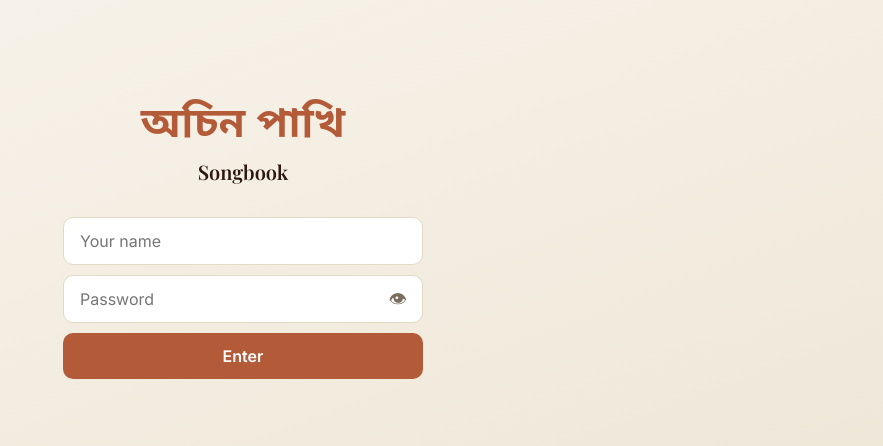
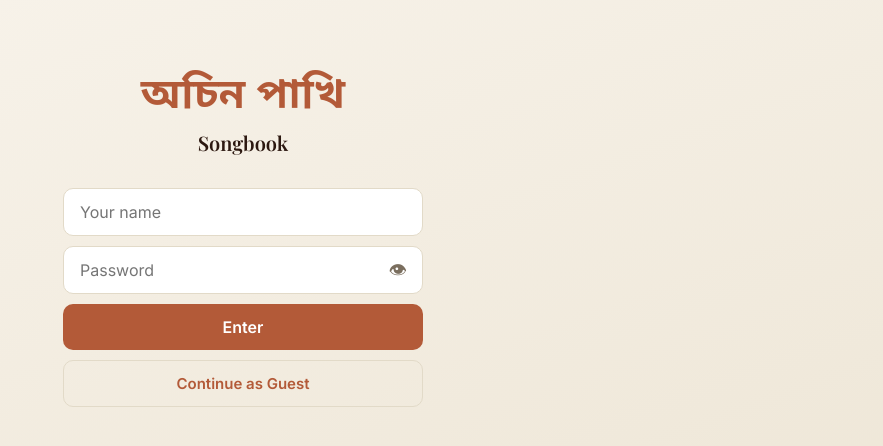
Before and after one commit to ochinpakhichicago/ochin-pakhi-songbook, a React (Vite) app: page / in a window 1280 px wide. Shown: the part 162-608 px from the top of the page, without its empty margins (397-1280 px from the left). Built offline with nearby package versions, Linux system fonts and the light colour scheme.

Commit message:
updated changes for guest login

```diff
--- a/src/App.jsx
+++ b/src/App.jsx
@@ -220,6 +220,25 @@ function PasswordGate({ onUnlock }) {
           }}
         >
           Enter
+        </button>
+        <button
+          onClick={() => onUnlock({ name: "Guest", role: "guest" })}
+          style={{
+            width: "100%",
+            padding: "13px 0",
+            marginTop: 10,
+            background: "none",
+            color: colors.accent,
+            border: `1.5px solid ${colors.border}`,
+            borderRadius: 10,
+            fontSize: 15,
+            fontWeight: 600,
+            fontFamily: font.body,
+            cursor: "pointer",
+            minHeight: 44,
+          }}
+        >
+          Continue as Guest
         </button>
       </div>
     </div>
@@ -501,12 +520,12 @@ function SongList({ songs, onSelect, searchState }) {
 }
 
 // ─── Song Detail ───
-function SongDetail({ song, onBack, onPlay, onTagClick, backLabel = "All Songs" }) {
+function SongDetail({ song, onBack, onPlay, onTagClick, backLabel = "All Songs", role = "member" }) {
   const [tab, setTab] = useState("lyrics");
   const [activeWord, setActiveWord] = useState(null);
   const ttsAudioRef = useRef(null);
 
-  const tabs = [
+  const allTabs = [
     { key: "lyrics", label: "Lyrics" },
     { key: "glossary", label: "Glossary" },
     { key: "notes", label: "Arrangement" },
@@ -514,6 +533,8 @@ function SongDetail({ song, onBack, onPlay, onTagClick, backLabel = "All Songs"
     { key: "ours", label: "Our Recording" },
     { key: "discussion", label: "Discussion" },
   ];
+  const guestTabKeys = new Set(["lyrics", "glossary", "ours"]);
+  const tabs = role === "guest" ? allTabs.filter((t) => guestTabKeys.has(t.key)) : allTabs;
 
   const wordLookup = useMemo(() => {
     const map = {};
@@ -1530,7 +1551,8 @@ function SetlistCard({ sl, onClick }) {
 }
 
 function SetlistsTab({ allSongs, user, onSelectSong }) {
-  const [mySetlists, setMySetlists] = useState(() => loadPersonalSetlists(user.name));
+  const isGuest = user.role === "guest";
+  const [mySetlists, setMySetlists] = useState(() => isGuest ? [] : loadPersonalSetlists(user.name));
   const [activeId, setActiveId] = useState(null);
   const [activeIsPersonal, setActiveIsPersonal] = useState(false);
 
@@ -1545,6 +1567,8 @@ function SetlistsTab({ allSongs, user, onSelectSong }) {
 
   const openBand = (id) => { setActiveId(id); setActiveIsPersonal(false); };
   const openMy = (id) => { setActiveId(id); setActiveIsPersonal(true); };
+
+  const bandSetlists = isGuest ? STATIC_SETLISTS.filter((sl) => sl.guestVisible) : STATIC_SETLISTS;
 
   if (activeId) {
     if (activeIsPersonal) {
@@ -1561,9 +1585,9 @@ function SetlistsTab({ allSongs, user, onSelectSong }) {
         />
       );
     } else {
-      const sl = STATIC_SETLISTS.find((s) => s.id === activeId);
+      const sl = bandSetlists.find((s) => s.id === activeId);
       if (!sl) { setActiveId(null); return null; }
-      return <SetlistDetail setlist={sl} allSongs={allSongs} onBack={() => setActiveId(null)} onSelectSong={onSelectSong} />;
+      return <SetlistDetail setlist={sl} allSongs={allSongs} onBack={() => setActiveId(null)} onSelectSong={onSelectSong} role={user.role} />;
     }
   }
 
@@ -1573,25 +1597,31 @@ function SetlistsTab({ allSongs, user, onSelectSong }) {
         <span style={{ fontFamily: font.display, fontSize: 20, fontWeight: 700, color: colors.text }}>Setlists</span>
       </div>
       <div style={{ padding: "16px 18px 0" }}>
-        {STATIC_SETLISTS.length > 0 && (
+        {bandSetlists.length > 0 ? (
           <>
             <div style={{ fontSize: 11, fontWeight: 700, color: colors.textMuted, letterSpacing: "0.08em", textTransform: "uppercase", marginBottom: 10 }}>Band</div>
-            {STATIC_SETLISTS.map((sl) => <SetlistCard key={sl.id} sl={sl} onClick={() => openBand(sl.id)} />)}
+            {bandSetlists.map((sl) => <SetlistCard key={sl.id} sl={sl} onClick={() => openBand(sl.id)} />)}
+          </>
+        ) : isGuest && (
+          <div style={{ textAlign: "center", padding: "24px 0 8px", color: colors.textMuted, fontSize: 14 }}>No setlists shared yet.</div>
+        )}
+        {!isGuest && (
+          <>
+            <div style={{ display: "flex", alignItems: "center", justifyContent: "space-between", marginTop: bandSetlists.length > 0 ? 20 : 0, marginBottom: 10 }}>
+              <div style={{ fontSize: 11, fontWeight: 700, color: colors.textMuted, letterSpacing: "0.08em", textTransform: "uppercase" }}>My Setlists</div>
+              <button onClick={createSetlist} style={{ background: colors.accent, color: "#fff", border: "none", borderRadius: 8, padding: "6px 14px", fontFamily: font.body, fontSize: 13, fontWeight: 600, cursor: "pointer" }}>+ New</button>
+            </div>
+            {mySetlists.length === 0 ? (
+              <div style={{ textAlign: "center", padding: "24px 0 8px", color: colors.textMuted, fontSize: 14 }}>No personal setlists yet — tap "+ New" to create one.</div>
+            ) : mySetlists.map((sl) => <SetlistCard key={sl.id} sl={sl} onClick={() => openMy(sl.id)} />)}
           </>
         )}
-        <div style={{ display: "flex", alignItems: "center", justifyContent: "space-between", marginTop: STATIC_SETLISTS.length > 0 ? 20 : 0, marginBottom: 10 }}>
-          <div style={{ fontSize: 11, fontWeight: 700, color: colors.textMuted, letterSpacing: "0.08em", textTransform: "uppercase" }}>My Setlists</div>
-          <button onClick={createSetlist} style={{ background: colors.accent, color: "#fff", border: "none", borderRadius: 8, padding: "6px 14px", fontFamily: font.body, fontSize: 13, fontWeight: 600, cursor: "pointer" }}>+ New</button>
-        </div>
-        {mySetlists.length === 0 ? (
-          <div style={{ textAlign: "center", padding: "24px 0 8px", color: colors.textMuted, fontSize: 14 }}>No personal setlists yet — tap "+ New" to create one.</div>
-        ) : mySetlists.map((sl) => <SetlistCard key={sl.id} sl={sl} onClick={() => openMy(sl.id)} />)}
       </div>
     </div>
   );
 }
 
-function SetlistDetail({ setlist, allSongs, onBack, onSelectSong }) {
+function SetlistDetail({ setlist, allSongs, onBack, onSelectSong, role = "member" }) {
   const [showQR, setShowQR] = useState(false);
   const songs = setlist.songIds.map((id) => allSongs.find((s) => s.id === id)).filter(Boolean);
 
@@ -1604,7 +1634,7 @@ function SetlistDetail({ setlist, allSongs, onBack, onSelectSong }) {
           <div style={{ fontSize: 13, color: colors.textMuted, marginTop: 4 }}>{[setlist.date, setlist.venue].filter(Boolean).join(" · ")}</div>
         )}
       </div>
-      {songs.length > 0 && (
+      {songs.length > 0 && role !== "guest" && (
         <div style={{ padding: "14px 18px 0" }}>
           <button onClick={() => setShowQR(true)} style={{ width: "100%", background: colors.accent, color: "#fff", border: "none", borderRadius: 8, padding: "13px", fontFamily: font.body, fontSize: 15, fontWeight: 600, cursor: "pointer" }}>Share with Audience (QR)</button>
         </div>
@@ -1874,7 +1904,7 @@ function AboutTab({ user, onSignOut, localSongs, allSongs, onAddSong, onRemoveSo
           Welcome, {user.name}
         </div>
         <div style={{ fontSize: 13, color: colors.textMuted }}>
-          {user.role === "admin" ? "Admin · full access" : "Member · enjoy the songs"}
+          {user.role === "admin" ? "Admin · full access" : user.role === "guest" ? "Guest · enjoy the songs" : "Member · enjoy the songs"}
         </div>
       </div>
 
@@ -2169,8 +2199,9 @@ Baul, Devotion, Longing`}</pre>
         <div style={sectionLabel}>About</div>
         <p style={{ fontSize: 14, color: colors.text, lineHeight: 1.65, margin: 0 }}>
           Ochin Pakhi is a Chicago-based Bengali folk music ensemble performing Baul,
-          Rabindrasangeet, and other traditions of Bengal. This songbook is a private
-          rehearsal tool for band members.
+          Rabindrasangeet, and other traditions of Bengal. {user.role === "guest"
+            ? "You're viewing a guest selection of our songbook."
+            : "This songbook is a private rehearsal tool for band members."}
         </p>
         <a
           href="https://ochinpakhichicago.org"
@@ -2271,6 +2302,8 @@ function WelcomePopup({ user, onDismiss }) {
         <div style={{ fontSize: 14, color: colors.textMuted, lineHeight: 1.6, marginBottom: 28 }}>
           {user.role === "admin"
             ? "You're signed in as admin. You can browse songs, manage setlists, and upload new song files."
+            : user.role === "guest"
+            ? "You're browsing as a guest. Explore the lyrics and recordings we've shared."
             : "Browse the songbook, follow along with lyrics, and let the music guide you."}
         </div>
         <button
@@ -2373,6 +2406,7 @@ export default function App() {
       <>
         <SongDetail
           song={selectedSong}
+          role={user.role}
           onBack={() => {
             setSelectedSong(null);
             window.location.hash = "#/";
--- a/src/setlists.json
+++ b/src/setlists.json
@@ -4,20 +4,23 @@
     "name": "Kalapriya South Asian Mela",
     "date": "July 11, 2026",
     "venue": "Kalapriya",
-    "songIds": [3, 78, 37, 85, 71, 79, 63, 70, 72, 32, 82, 10]
+    "songIds": [3, 78, 37, 85, 71, 79, 63, 70, 72, 32, 82, 10],
+    "guestVisible": false
   },
   {
     "id": "JSP-august-28-2026",
     "name": "Banyan Roots Podcast Celebration",
     "date": "August 28, 2026",
     "venue": "Jarvis Square Pottery",
-    "songIds": [86, 31, 91, 67, 97, 79, 85, 96]
+    "songIds": [86, 31, 91, 67, 97, 79, 85, 92],
+    "guestVisible": true
   },
   {
     "id": "GG-august-30-2026",
     "name": "Show at Global Gardens",
     "date": "August 30, 2026",
     "venue": " Global Gardens",
-    "songIds": [86, 31, 91, 67, 97, 79, 85, 96, 78, 48, 32, 98, 94, 24, 75, 64, 7, 9, 93, 3, 26, 13]
+    "songIds": [86, 31, 91, 67, 97, 79, 85, 96, 78, 48, 32, 98, 94, 24, 75, 64, 7, 9, 93, 3, 26, 13],
+    "guestVisible": false
   }
 ]
--- a/src/songs/song-014.md
+++ b/src/songs/song-014.md
@@ -1,6 +1,6 @@
 ---
 id: 14
-title: Khachar Vitor Ochin Pakhi
+title: Khachar Bhitor Ochin Pakhi
 titleBn: খাঁচার ভিতর অচিন পাখি
 lyricist: Lalon
 lyricistBn: লালন
@@ -11,7 +11,7 @@ duration:
 ---
 
 [Verse 1]
-T: Khachar vitor, ochin pakhi komne ashe jai!
+T: Khachar bhitor, ochin pakhi komne ashe jai!
 B: খাঁচার ভিতর অচিন পাখি কমনে আসে যায়!
 E: Inside the cage is an unknown bird. Which direction does it come and go?
 
```
